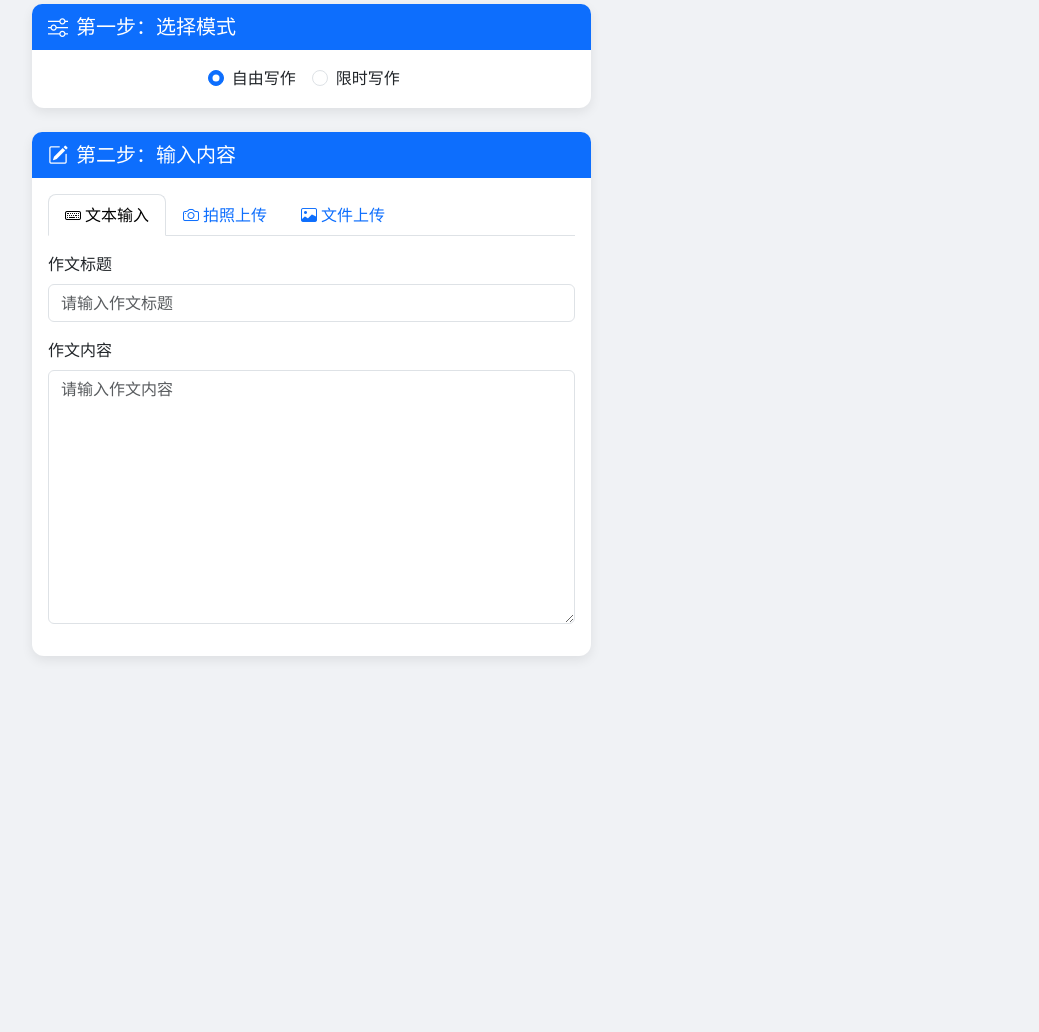
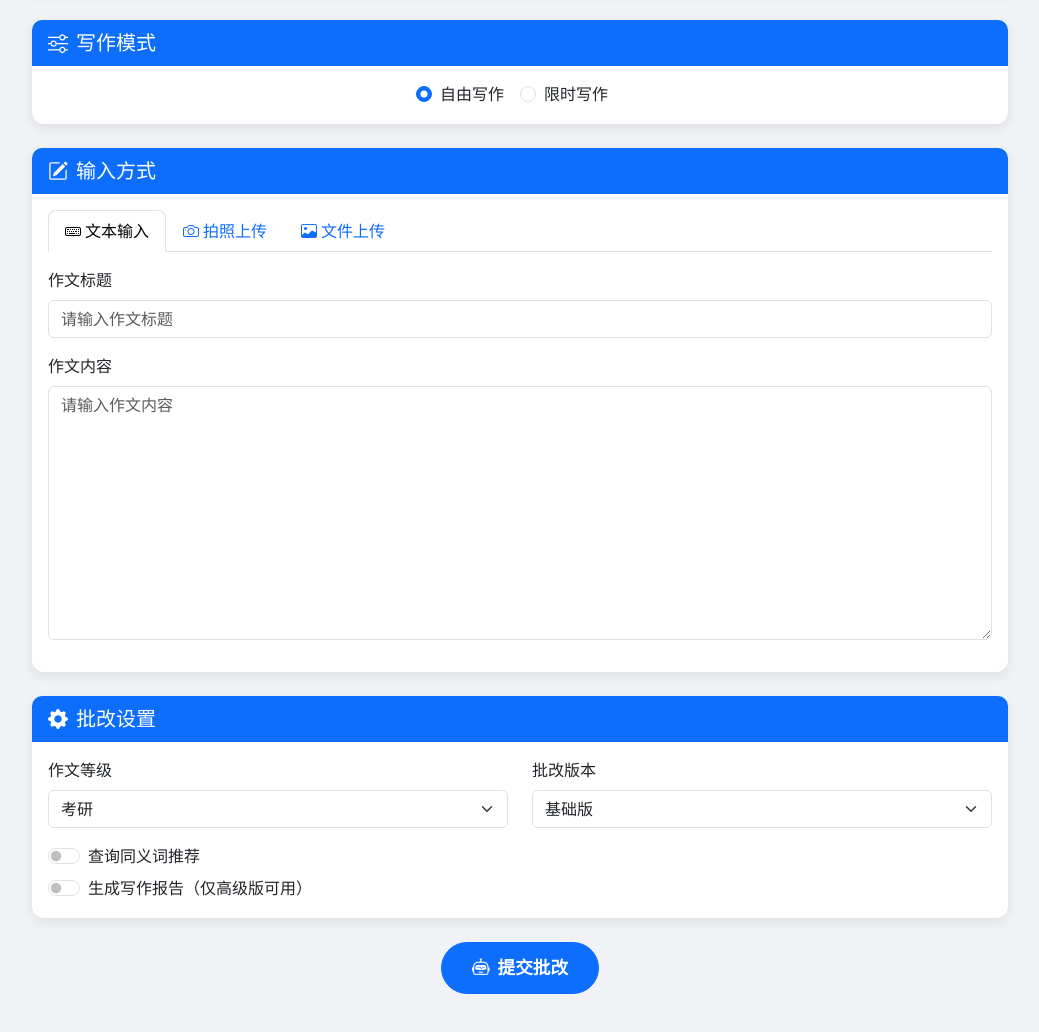
Before and after one commit to wwxnb261/article, a plain HTML site: page index.html in a window 1280 px wide. Shown: the part 396-1428 px from the top of the page, without its empty margins (120-1159 px from the left). Before the commit the page ends 1124 px from the top, so only its background shows below. Drawn offline with nearby package versions, Linux system fonts and the light colour scheme.

Commit message:
Update index.html

```diff
--- a/index.html
+++ b/index.html
@@ -9,6 +9,7 @@
     <link rel="stylesheet" href="https://cdn.jsdelivr.net/npm/bootstrap-icons@1.10.5/font/bootstrap-icons.css">
     <link rel="stylesheet" href="styles.css">
 
+    <!-- --- 开始：所有美化样式 --- -->
     <style>
         /* --- 全局美化 --- */
         body {
@@ -32,6 +33,8 @@
             border-bottom: none;
             border-top-left-radius: 12px;
             border-top-right-radius: 12px;
+            display: flex;
+            align-items: center;
         }
 
         /* --- 头部和标题 --- */
@@ -56,6 +59,7 @@
             border-left: 5px solid #1890ff;
             color: #333;
             box-shadow: 0 2px 8px rgba(0, 0, 0, 0.06);
+            padding: 1.5rem;
         }
         .alert-custom a {
             font-weight: 600;
@@ -100,9 +104,10 @@
             margin-top: 1rem;
         }
     </style>
+    <!-- --- 结束：所有美化样式 --- -->
 </head>
 <body>
-    <div class="container mt-4 mb-5">
+    <div class="container mt-4 mb-5"> <!-- 增加了mb-5让底部有更多空间 -->
 
         <!-- 美化的应用头部 -->
         <header class="app-header text-center">
@@ -110,7 +115,7 @@
             <p class="lead">上传您的考研作文图片，获取智能识别与专业批改建议。</p>
         </header>
 
-        <!-- 跨域问题说明 -->
+        <!-- 美化的跨域问题说明 -->
         <div class="alert alert-custom d-flex align-items-center mb-4" role="alert">
             <i class="bi bi-info-circle-fill fs-3 me-3"></i>
             <div>
@@ -120,18 +125,13 @@
             </div>
         </div>
 
-        <!-- 主体内容布局 -->
-        <div class="row">
-            <!-- 左侧：输入区域 -->
-            <div class="col-lg-7">
         <!-- 模式选择 -->
         <div class="card mb-4">
-                    <div class="card-header bg-primary text-white d-flex align-items-center">
+            <div class="card-header bg-primary text-white">
                 <i class="bi bi-sliders me-2 fs-5"></i>
-                        <h5 class="mb-0">第一步：选择模式</h5>
+                <h5 class="mb-0">写作模式</h5>
             </div>
             <div class="card-body">
-                        <!-- ... (内部代码保持不变) ... -->
                 <div class="d-flex justify-content-center">
                     <div class="form-check form-check-inline">
                         <input class="form-check-input" type="radio" name="writingMode" id="freeWriting" value="free" checked>
@@ -155,12 +155,11 @@
 
         <!-- 输入方式选择 -->
         <div class="card mb-4">
-                    <div class="card-header bg-primary text-white d-flex align-items-center">
+            <div class="card-header bg-primary text-white">
                 <i class="bi bi-pencil-square me-2 fs-5"></i>
-                        <h5 class="mb-0">第二步：输入内容</h5>
+                <h5 class="mb-0">输入方式</h5>
             </div>
             <div class="card-body">
-                        <!-- ... (内部代码保持不变) ... -->
                 <ul class="nav nav-tabs" id="inputTabs" role="tablist">
                     <li class="nav-item" role="presentation">
                         <button class="nav-link active" id="text-tab" data-bs-toggle="tab" data-bs-target="#text-input" type="button" role="tab" aria-controls="text-input" aria-selected="true"><i class="bi bi-keyboard me-1"></i>文本输入</button>
@@ -173,6 +172,7 @@
                     </li>
                 </ul>
                 <div class="tab-content mt-3" id="inputTabsContent">
+                    <!-- 文本输入 -->
                     <div class="tab-pane fade show active" id="text-input" role="tabpanel" aria-labelledby="text-tab">
                         <div class="mb-3">
                             <label for="essayTitle" class="form-label">作文标题</label>
@@ -183,6 +183,8 @@
                             <textarea class="form-control" id="essayContent" rows="10" placeholder="请输入作文内容"></textarea>
                         </div>
                     </div>
+
+                    <!-- 拍照上传 -->
                     <div class="tab-pane fade" id="camera-input" role="tabpanel" aria-labelledby="camera-tab">
                         <div class="text-center">
                             <div class="mb-3">
@@ -203,7 +205,95 @@
                             </div>
                         </div>
                     </div>
+
+                    <!-- 文件上传 -->
                     <div class="tab-pane fade" id="file-input" role="tabpanel" aria-labelledby="file-tab">
                         <div class="text-center">
                             <div class="mb-3">
                                 <label for="imageUpload" class="form-label">选择作文图片文件</label>
+                                <input class="form-control" type="file" id="imageUpload" accept="image/*">
+                            </div>
+                            <div id="uploadedImageContainer" class="mb-3 d-none">
+                                <h5>已上传的图片：</h5>
+                                <img id="uploadedImage" class="img-fluid img-thumbnail" alt="已上传的图片">
+                            </div>
+                        </div>
+                    </div>
+                </div>
+            </div>
+        </div>
+
+        <!-- 批改设置 -->
+        <div class="card mb-4">
+            <div class="card-header bg-primary text-white">
+                <i class="bi bi-gear-fill me-2 fs-5"></i>
+                <h5 class="mb-0">批改设置</h5>
+            </div>
+            <div class="card-body">
+                <div class="row">
+                    <div class="col-md-6 mb-3">
+                        <label for="gradeSelect" class="form-label">作文等级</label>
+                        <select class="form-select" id="gradeSelect">
+                            <option value="default">不考虑级别</option>
+                            <option value="elementary">小学</option>
+                            <option value="junior">初中</option>
+                            <option value="high">高中</option>
+                            <option value="cet4">四级</option>
+                            <option value="cet6">六级</option>
+                            <option value="graduate" selected>考研</option>
+                            <option value="toefl">托福</option>
+                            <option value="ielts">雅思</option>
+                            <option value="academic">学术写作</option>
+                        </select>
+                    </div>
+                    <div class="col-md-6 mb-3">
+                        <label for="correctionVersion" class="form-label">批改版本</label>
+                        <select class="form-select" id="correctionVersion">
+                            <option value="basic">基础版</option>
+                            <option value="advanced">高级版</option>
+                        </select>
+                    </div>
+                </div>
+                <div class="form-check form-switch mb-2">
+                    <input class="form-check-input" type="checkbox" role="switch" id="needSynonyms">
+                    <label class="form-check-label" for="needSynonyms">查询同义词推荐</label>
+                </div>
+                <div class="form-check form-switch">
+                    <input class="form-check-input" type="checkbox" role="switch" id="needEssayReport">
+                    <label class="form-check-label" for="needEssayReport">生成写作报告（仅高级版可用）</label>
+                </div>
+            </div>
+        </div>
+
+        <!-- 提交按钮 -->
+        <div class="text-center mb-4">
+            <button id="submitBtn" class="btn btn-lg btn-primary">
+                <i class="bi bi-robot me-2"></i>提交批改
+            </button>
+        </div>
+
+        <!-- 批改结果 -->
+        <div id="resultContainer" class="card mb-4 d-none">
+            <div class="card-header bg-success text-white">
+                <i class="bi bi-check-circle-fill me-2 fs-5"></i>
+                <h5 class="mb-0">批改结果</h5>
+            </div>
+            <div class="card-body p-4">
+                <div id="loadingIndicator" class="text-center py-5">
+                    <div class="spinner-border text-primary" style="width: 3rem; height: 3rem;" role="status">
+                        <span class="visually-hidden">加载中...</span>
+                    </div>
+                    <p>正在为您智能分析和批改，请稍候...</p>
+                </div>
+                <div id="resultContent" class="d-none">
+                    <!-- 结果内容将通过JavaScript动态填充 -->
+                </div>
+            </div>
+        </div>
+    </div>
+
+    <script src="https://cdn.jsdelivr.net/npm/bootstrap@5.3.0/dist/js/bootstrap.bundle.min.js"></script>
+    <script src="https://cdn.jsdelivr.net/npm/axios/dist/axios.min.js"></script>
+    <script src="app.js"></script>
+</body>
+</html>
```
Lines whose indentation alone changed are shown as unchanged.
